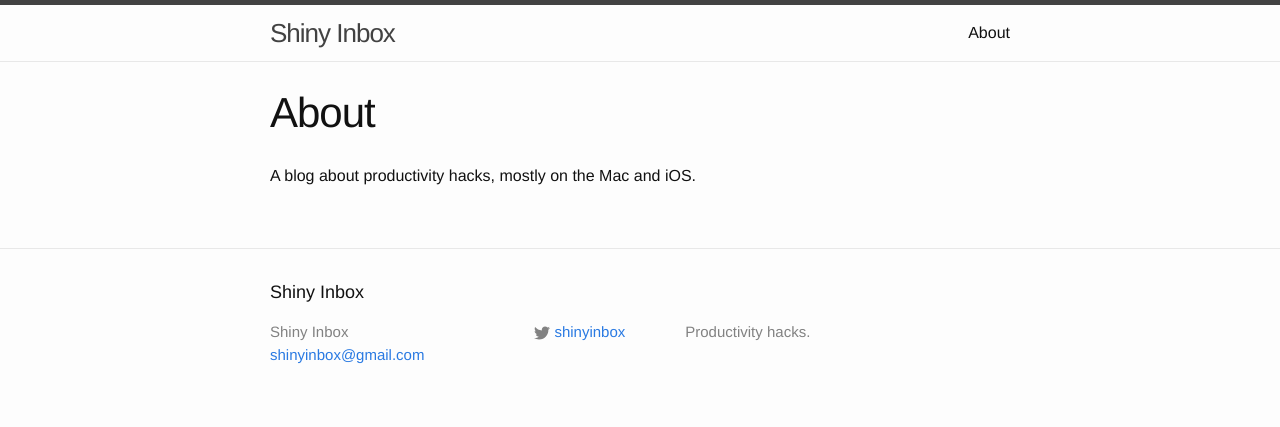
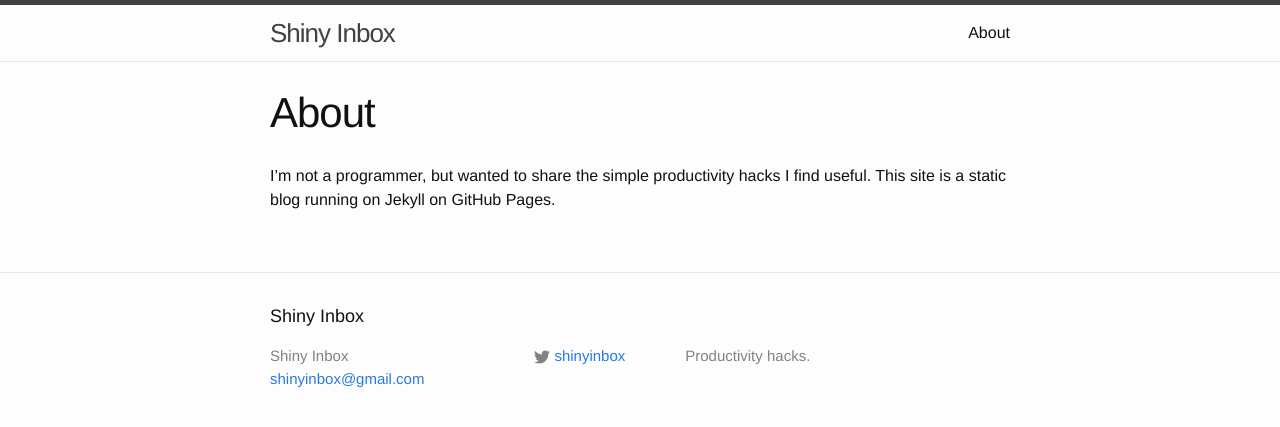
Before and after one commit to shinyinbox/shinyinbox.github.io, a Jekyll site: the page built from about.md, in a window 1280 px wide. Shown: the top 427 px of the page. Built offline with Jekyll 4.4.1, drawn with Linux system fonts in a browser that asks for light colours.

Commit message:
About update

```diff
--- a/about.md
+++ b/about.md
@@ -4,4 +4,4 @@ title: About
 permalink: /about/
 ---
 
-A blog about productivity hacks, mostly on the Mac and iOS.
+I'm not a programmer, but wanted to share the simple productivity hacks I find useful. This site is a static blog running on Jekyll on GitHub Pages.
```
